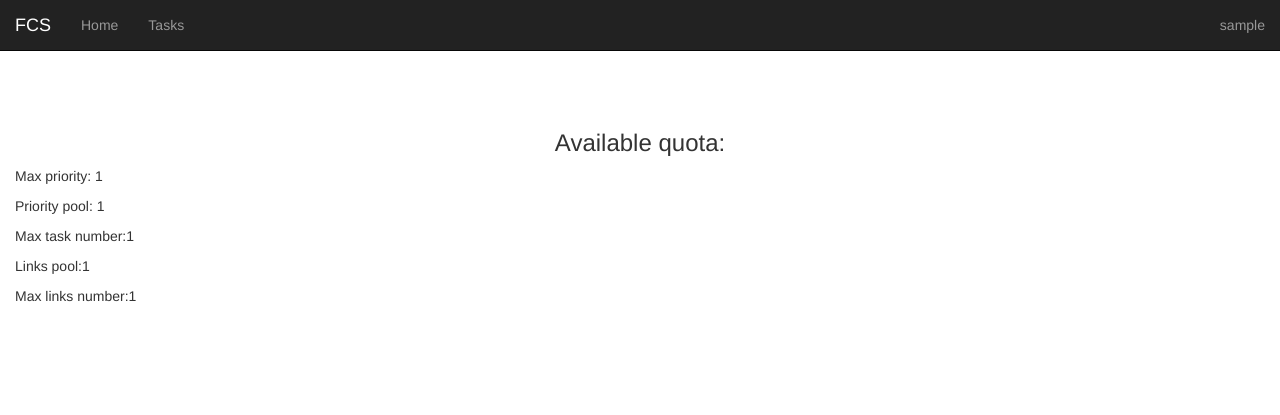
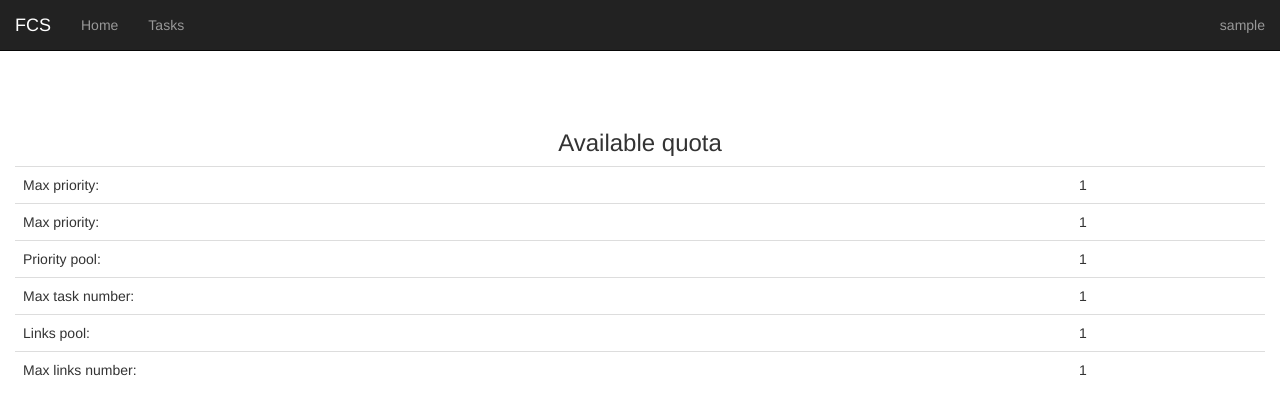
Before and after one commit to agh-glk/fcs, a Django app: page /show_quota/ in a window 1280 px wide. Shown: the top 415 px of the page. Run offline with Django 3.2, Linux system fonts and the light colour scheme; a user stored in the database is signed in; tables that the repository leaves empty hold one stand-in row (values such as "Sample post"); parts of the project's set-up code (start-up, migrations or seed data) failed here and were passed over; some libraries are stand-ins or nearby versions.

Commit message:
[NT]API keys  & show quota improvements.

```diff
--- a/fcs/fcs/manager/tables.py
+++ b/fcs/fcs/manager/tables.py
@@ -28,5 +28,5 @@ class TaskTable(tables.Table):
         model = Task
         attrs = {"class": "table"}
         order_by = "created"
-        fields = ('row_number', 'name', 'priority', 'whitelist', 'blacklist', 'max_links', 'type', 'created',
+        fields = ('row_number', 'name', 'id', 'priority', 'whitelist', 'blacklist', 'max_links', 'type', 'created',
                   'expire_date', 'active', 'finished')
--- a/fcs/fcs/manager/templates/navigation.html
+++ b/fcs/fcs/manager/templates/navigation.html
@@ -18,6 +18,8 @@
             <ul class="dropdown-menu">
                 <li><a href="{% url 'change_password' %}">Change password</a></li>
                 <li><a href="{% url 'edit_user_data' %}">Change your data</a></li>
+                <li><a href="{% url 'show_quota' %}">Show quota</a></li>
+                <li><a href="{% url 'api_keys' %}">API keys</a></li>
                 <li class="divider" ></li>
                 <li><a href="{% url 'logout' %}">Logout</a></li>
             </ul>
--- a/fcs/fcs/manager/templates/show_quota.html
+++ b/fcs/fcs/manager/templates/show_quota.html
@@ -1,11 +1,13 @@
 {% extends "base.html" %}
 
 {% block content %}
-     <h3 class="title">{% block form-title %}Available quota:{% endblock form-title %}</h3>
-     <p>Max priority: {{ quota.max_priority }}</p>
-     <p>Priority pool: {{ quota.priority_pool }}</p>
-     <p>Max task number:{{ quota.max_tasks }}</p>
-     <p>Links pool:{{ quota.link_pool }}</p>
-     <p>Max links number:{{ quota.max_links }}</p>
-      {# TODO #}
+     <h3 class="title">{% block form-title %}Available quota{% endblock form-title %}</h3>
+     <table type="table" class="table">
+         <tr><td>Max priority:</td> <td>{{ quota.max_priority }}</td></tr>
+         <tr><td>Max priority:</td> <td> {{ quota.max_priority }}</td></tr>
+         <tr><td>Priority pool:</td> <td> {{ quota.priority_pool }}</td></tr>
+         <tr><td>Max task number:</td> <td>{{ quota.max_tasks }}</td></tr>
+         <tr><td>Links pool:</td> <td>{{ quota.link_pool }}</td></tr>
+         <tr><td>Max links number:</td> <td>{{ quota.max_links }}</td></tr>
+     </table>
 {% endblock content %}
--- a/fcs/fcs/manager/templates/tasks/show.html
+++ b/fcs/fcs/manager/templates/tasks/show.html
@@ -2,7 +2,7 @@
 
 {% block title %}Task details{% endblock title %}
 
-{% block form-title %}{{ task }}{% endblock form-title %}
+{% block form-title %}Task {{ task.name }} (ID: {{ task.id }}){% endblock form-title %}
 {% block form-url %}{% url 'show_task' task.id %}{% endblock form-url %}
 {% block form-button %}Save changes{% endblock form-button %}
 {% block other_content %}
```
Also changed, not shown: fcs/fcs/manager/templates/api_keys.html (+6 -3 lines).
